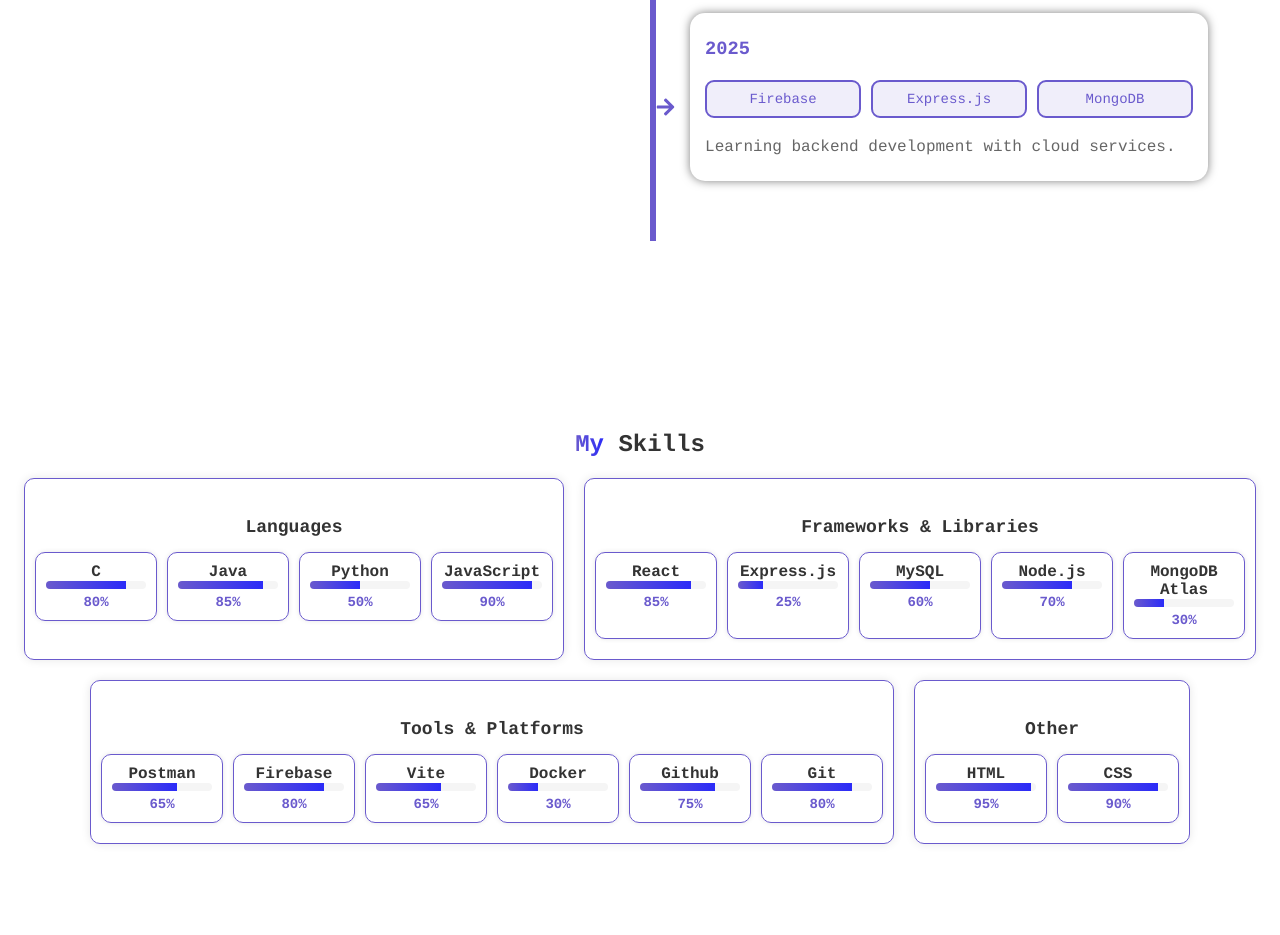
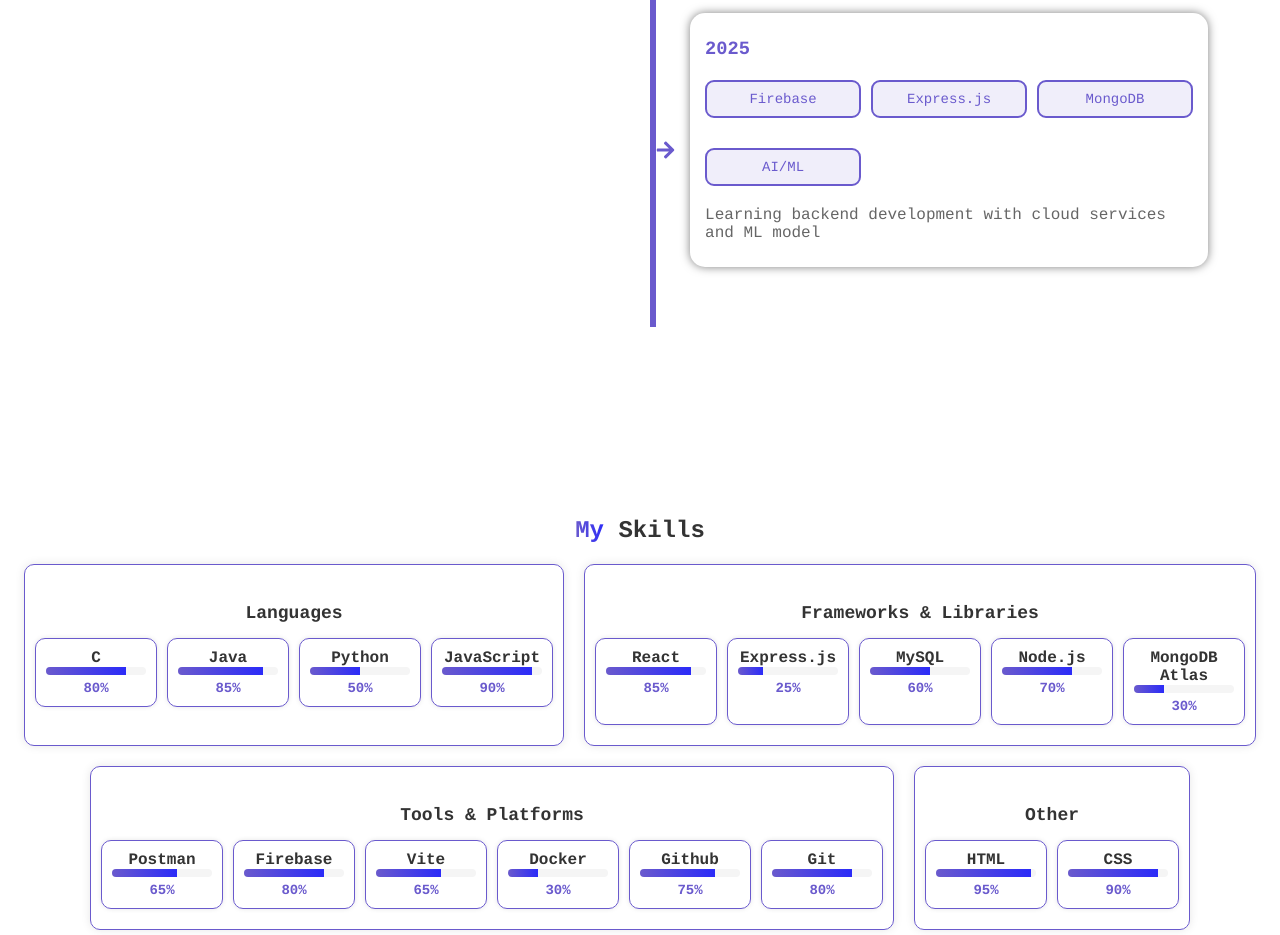
Before and after one commit to Arunitdy/portfolio-2.0, a React (Vite) app in the folder portfolio/: page / in a window 1280 px wide. Shown: the part 1860-2795 px from the top of the page. Built offline with nearby package versions, Linux system fonts and the light colour scheme; no server answers; the database is empty.

Commit message:
Update Timeline.jsx

```diff
--- a/portfolio/src/All/TimeLine/Timeline.jsx
+++ b/portfolio/src/All/TimeLine/Timeline.jsx
@@ -20,8 +20,8 @@ const timelineData = [
   },
   {
     year: "2025",
-    skills: ["Firebase", "Express.js", "MongoDB"],
-    description: "Learning backend development with cloud services."
+    skills: ["Firebase", "Express.js", "MongoDB", "AI/ML"],
+    description: "Learning backend development with cloud services and ML model"
   },
 ];
 
```
